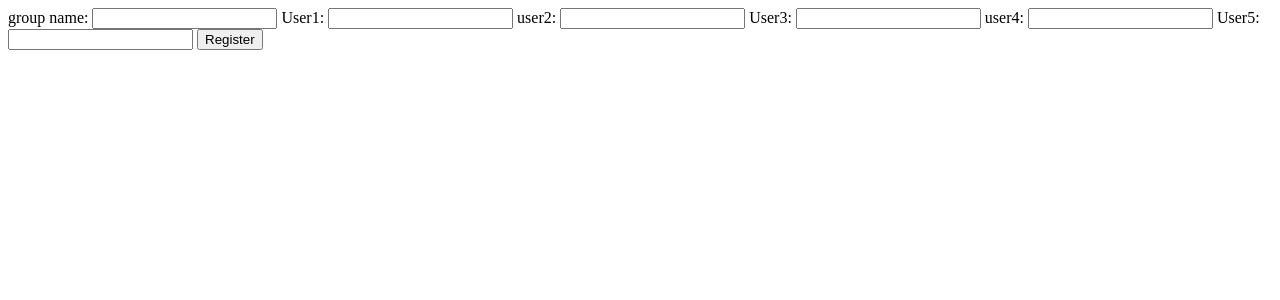
After one commit to ani3321r/teamname-VOID, a Flask app: page /creat_grp in a window 1280 px wide. The commit adds this page. Shown: the top 300 px of the page. Run offline with Flask 3, Linux system fonts and the light colour scheme.

Commit message:
updated models and new create group page and minor update in dashboard

```diff
--- a/PeerQuest/app.py
+++ b/PeerQuest/app.py
@@ -1,14 +1,15 @@
 from flask import Flask, render_template, request, redirect, url_for, flash, session
 from flask_sqlalchemy import SQLAlchemy
 from werkzeug.security import generate_password_hash, check_password_hash
+import sqlite3
 
 app = Flask(__name__)
-app.config['SQLALCHEMY_DATABASE_URI'] = 'sqlite:///app.db'
+app.config['SQLALCHEMY_DATABASE_URI'] = 'sqlite:///gd.sqlite3'
 app.config['SQLALCHEMY_TRACK_MODIFICATIONS'] = False
 app.secret_key = '0123456789'
 
 # Initialize SQLAlchemy
-from models import db, User
+from models import *
 db.init_app(app)
 
 # Dummy data for demonstration
@@ -91,6 +92,24 @@ def dashboard():
     user = session['username']
     return render_template("dashboard.html", username=user, pods=user_pods)
 
+@app.route('/creat_grp',methods=['GET', 'POST'])
+def creat_grp():
+    if request.method=='POST':
+        group_name=request.form['grp_name']
+        user1 = request.form['user1']
+        user2 = request.form['user2']
+        user3 = request.form['user3']
+        user4 = request.form['user4']
+        user5 = request.form['user5']
+        new_grp = stgrp(name=group_name, user1=user1,user2=user2,user3=user3,user4=user4,user5=user5 )
+
+        db.session.add(new_grp)
+        db.session.commit()
+        flash('Registrated new group!', 'success')
+        return redirect(url_for('dashboard'))
+    return render_template('creat_grp.html')
+
+
 
 
 
--- /dev/null
+++ b/PeerQuest/templates/creat_grp.html
@@ -0,0 +1,32 @@
+<!DOCTYPE html>
+<html lang="en">
+<head>
+    <meta charset="UTF-8">
+    <meta name="viewport" content="width=device-width, initial-scale=1.0">
+    <title>Document</title>
+</head>
+<body>
+    <form method="POST" action="{{url_for('creat_grp')}}">
+                <label for="grp_name">group name:</label>
+                <input type="text" id="grp_name" name="grp_name" required>
+
+                <label for="user1">User1:</label>
+                <input type="text" id="user1" name="user1" required>
+
+                <label for="user2">user2:</label>
+                <input type="text" id="user2" name="user2" >
+
+                <label for="user3">User3:</label>
+                <input type="text" id="user3" name="user3" >
+
+                <label for="user4">user4:</label>
+                <input type="text" id="user4" name="user4" >
+
+                <label for="user5">User5:</label>
+                <input type="text" id="user5" name="user5" >
+
+                <button type="submit">Register</button>
+
+    </form>
+</body>
+</html>
--- a/PeerQuest/templates/dashboard.html
+++ b/PeerQuest/templates/dashboard.html
@@ -23,6 +23,12 @@
                 <h3>Create Pod</h3>
                 <button id="create-pod-btn">Create Study Group</button>
             </div>
+            <script>
+                document.getElementById("create-pod-btn").addEventListener("click", function() {
+                    // Redirect to Flask route
+                    window.location.href = "/creat_grp";
+                });
+            </script>
 
             <!-- Search Teammates Block -->
             <div class="dashboard-block">
```
Also changed, not shown: PeerQuest/models.py (+14 -0 lines), PeerQuest/instance/app.db.
